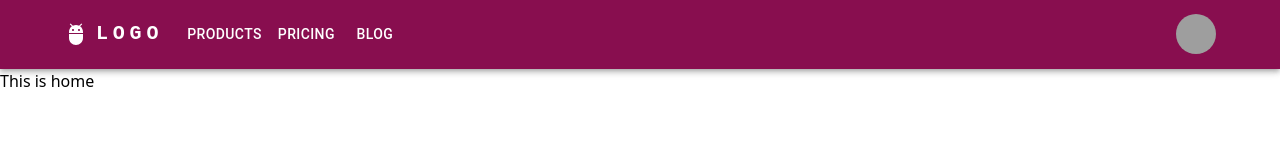
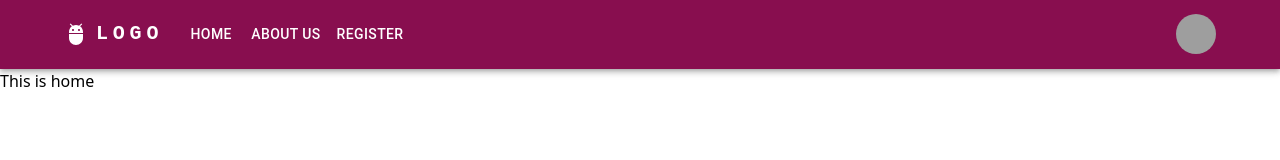
Before and after one commit to pantho0/blood-donation-gorup-management-client, a React (Vite) app: page / in a window 1280 px wide. Shown: the top 160 px of the page. Built offline with nearby package versions, Linux system fonts and the light colour scheme; grey boxes are pictures that could not be loaded.

Commit message:
basic navigation link added to appbar

```diff
--- a/src/components/shared/Navbar.jsx
+++ b/src/components/shared/Navbar.jsx
@@ -12,8 +12,22 @@ import Button from '@mui/material/Button';
 import Tooltip from '@mui/material/Tooltip';
 import MenuItem from '@mui/material/MenuItem';
 import AdbIcon from '@mui/icons-material/Adb';
+import { Link } from 'react-router-dom';
 
-const pages = ['Products', 'Pricing', 'Blog'];
+const pages = [
+  {
+    path : '/',
+    name : 'Home'
+  },
+  {
+    path : '/about',
+    name : 'About Us'
+  },
+  {
+    path : '/register',
+    name : 'Register'
+  }
+];
 const settings = ['Profile', 'Account', 'Dashboard', 'Logout'];
 
 const Navbar=()=> {
@@ -88,9 +102,11 @@ const Navbar=()=> {
               }}
             >
               {pages.map((page) => (
-                <MenuItem key={page} onClick={handleCloseNavMenu}>
-                  <Typography textAlign="center">{page}</Typography>
-                </MenuItem>
+                <Link key={page?.name} to={page?.path}><MenuItem  onClick={handleCloseNavMenu}>
+                  <Typography color='secondary' textAlign="center">
+                {page?.name}
+                </Typography>
+                </MenuItem></Link>
               ))}
             </Menu>
           </Box>
@@ -115,13 +131,17 @@ const Navbar=()=> {
           </Typography>
           <Box sx={{ flexGrow: 1, display: { xs: 'none', md: 'flex' } }}>
             {pages.map((page) => (
-              <Button
-                key={page}
+              <Link key={page?.name} to={page?.path}>
+                <Button
+
                 onClick={handleCloseNavMenu}
                 sx={{ my: 2, color: 'white', display: 'block' }}
               >
-                {page}
+
+                {page?.name}
+
               </Button>
+              </Link>
             ))}
           </Box>
 
```
